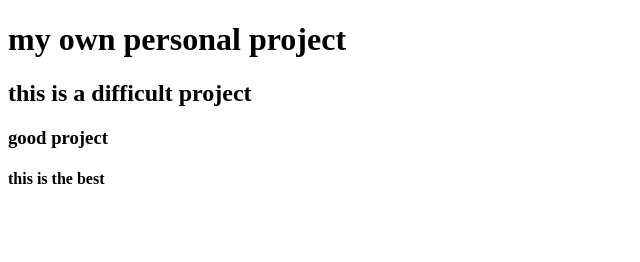
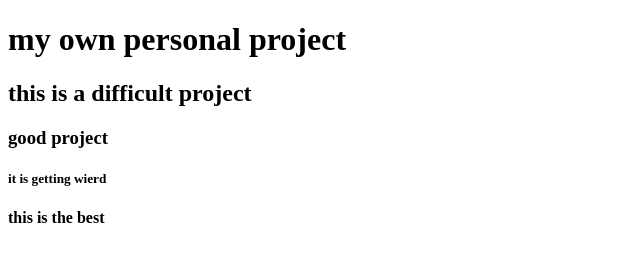
Before and after one commit to justaustinm/seventh-project, a plain HTML site: page index.html in a window 1280 px wide. Shown: the whole page, without its empty margins (0-640 px from the left). Drawn offline with Linux system fonts and the light colour scheme.

Commit message:
Update index.html

```diff
--- a/index.html
+++ b/index.html
@@ -9,6 +9,7 @@
   <h1>my own personal project
     <h2>this is a difficult project
         <h3>good project</h3>
+     <h5>it is getting wierd
      <h4>this is the best
     </h2>
   </h1>
```
